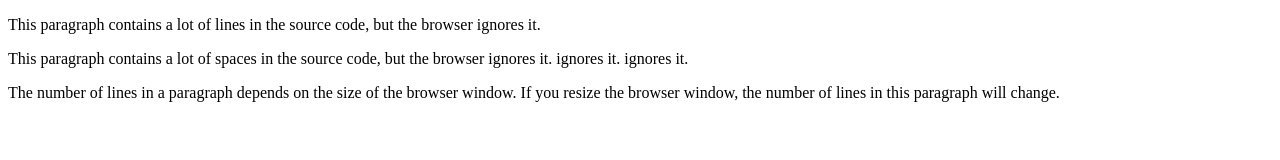
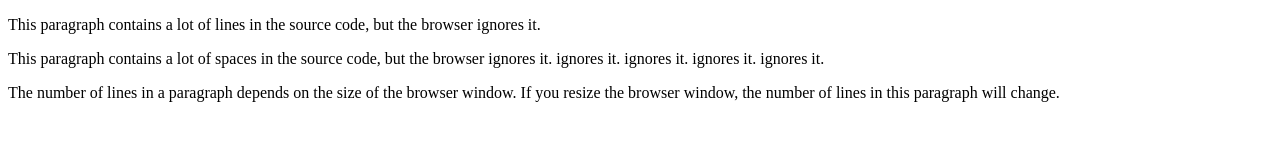
Before and after one commit to Elvis-ojiambo/system-project, a plain HTML site: page index.html in a window 1280 px wide. Drawn offline with Linux system fonts and the light colour scheme.

Commit message:
Final change update

```diff
--- a/index.html
+++ b/index.html
@@ -18,6 +18,8 @@ but the    browser
 ignores it.
 ignores it.
 ignores it.
+ignores it.
+ignores it.
 </p>
 
 <p>
```
